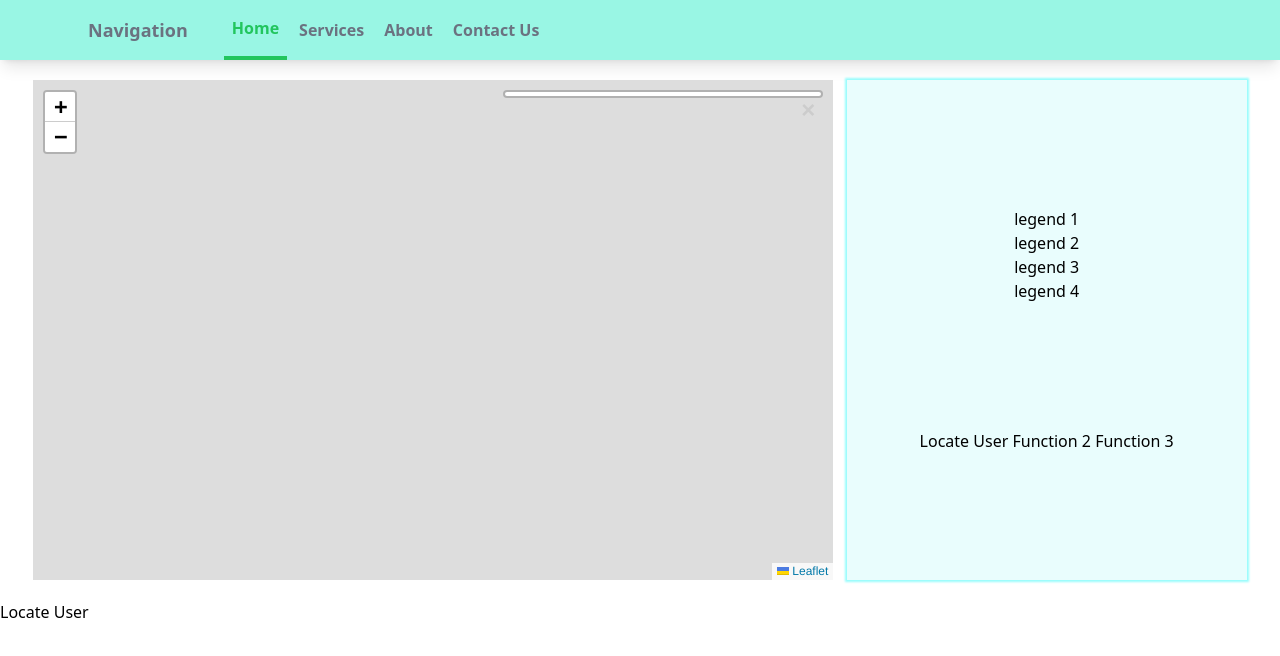
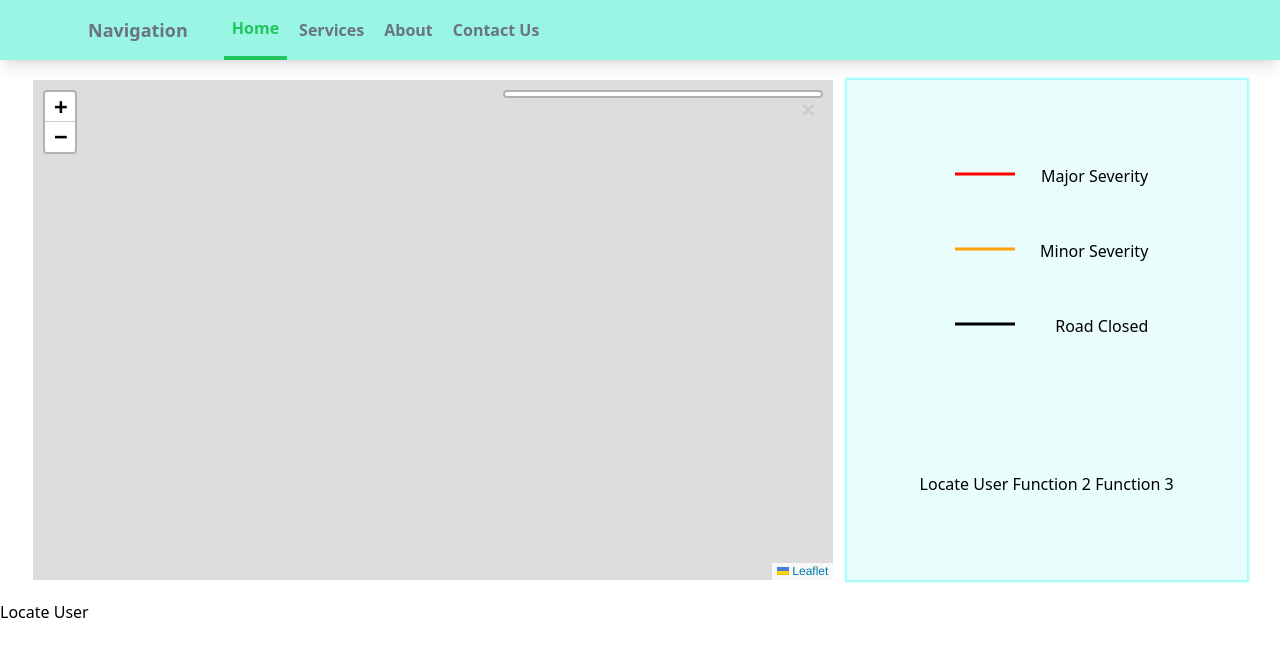
Before and after one commit to Technix-Technothon2k22/Team-zero, a plain HTML site: page index.html in a window 1280 px wide. Drawn offline with nearby package versions, Linux system fonts and the light colour scheme; no server answers.

Commit message:
change route locs and design change

```diff
--- a/index.css
+++ b/index.css
@@ -19,8 +19,22 @@
     width: max-content;
 }
 
-#legend{
+.legend{
+  display: flex;
+  flex-direction: row;
+}
+.legend-secondary{
+  display: flex;
+  justify-content: space-between;
+}
 
+.svgimg{
+  width: 70px;
+  height: 75px;
+}
+
+.legend-item{
+  margin-left: 25px
 }
 
 @import 'https://cdnjs.cloudflare.com/ajax/libs/font-awesome/4.7.0/css/font-awesome.min.css';
--- a/index.html
+++ b/index.html
@@ -84,13 +84,25 @@
 
           <div id="secondary-container">
     <!-- Legend Section -->
-   <div id="legend">
-     <ul class="legend-list">
-       <li class="list-item">legend 1</li>
-       <li class="list-item">legend 2</li>
-       <li class="list-item">legend 3</li>
-       <li class="list-item">legend 4</li>
-     </ul>
+    <div id="legend">
+      <div class="legend-secondary">
+        <svg class="svgimg" xmlns="http://www.w3.org/2000/svg" xmlns:xlink="http://www.w3.org/1999/xlink">
+          <path d="M 10,10 H 100" stroke="red" stroke-width="3" />
+    </svg>
+    <div class="legend-item">Major Severity</div>
+  </div>
+  <div class="legend-secondary">
+    <svg class="svgimg" xmlns="http://www.w3.org/2000/svg" xmlns:xlink="http://www.w3.org/1999/xlink%22%3E">
+      <path d="M 10,10 H 100" stroke="orange" stroke-width="3" />
+  </svg>
+  <div class="legend-item">Minor Severity</div>
+  </div>
+  <div class="legend-secondary">
+    <svg class="svgimg" xmlns="http://www.w3.org/2000/svg" xmlns:xlink="http://www.w3.org/1999/xlink%22%3E">
+      <path d="M 10,10 H 100" stroke="black" stroke-width="3" />
+  </svg>
+  <div class="legend-item">Road Closed</div>
+  </div>
    </div>
    <!-- Functions Section -->
    <div id="functions">
--- a/index.js
+++ b/index.js
@@ -179,7 +179,7 @@ map.on('click', async function(e) {
 L.Routing.control({
   waypoints: [
       L.latLng(15.267625485271353, 73.95961761474608),
-      L.latLng( 15.245102293646266, 15.245102293646266)
+      L.latLng( 18.5204, 73.8567)
   ],
   routeWhileDragging: true,
   showAlternatives: true,
```
